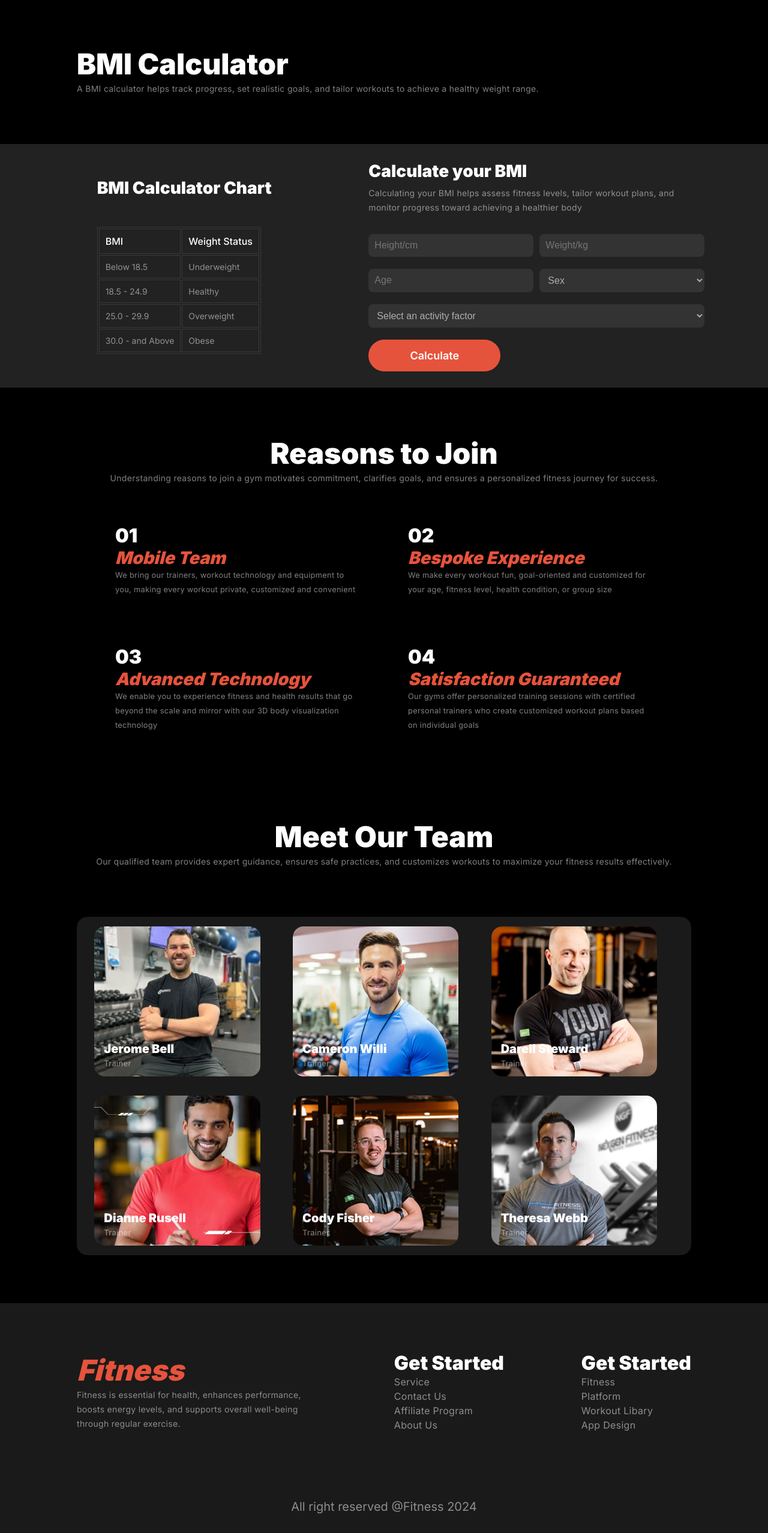
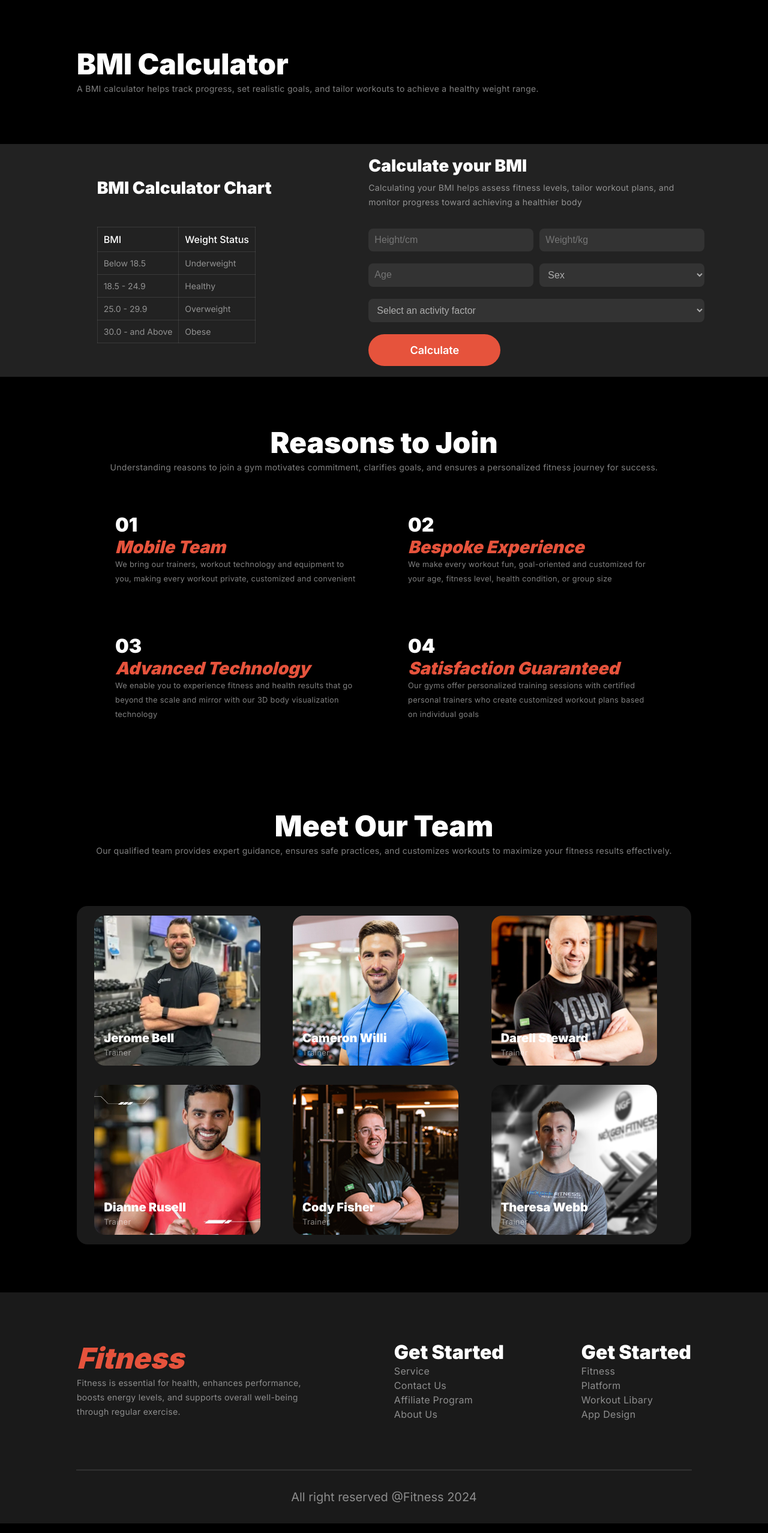
Before and after one commit to sorupchakraborty/Fitness-page, a plain HTML site: page index.html in a window 1280 px wide. Shown: the part 1835-4390 px from the top of the page at 60% size. Drawn offline with Linux system fonts and the light colour scheme; files whose address does not match are found by name.

Commit message:
Final responsive

```diff
--- a/index.html
+++ b/index.html
@@ -332,7 +332,9 @@
                 <p>Workout Libary</p>
                 <p>App Design</p>
             </div>
+
         </section>
+        <hr>
         <div class="rights-reserved">
             All right reserved @Fitness 2024
         </div>
--- a/styles/style.css
+++ b/styles/style.css
@@ -578,18 +578,12 @@ h5 {
 
 }
 
-table,
-th,
-td {
+table,td,th{
     border: 1px solid rgba(255, 255, 255, 0.1);
+    border-collapse: collapse;
 
 }
 
-/*
-form {
-    display: flex;
-    flex-direction: column;
-} */
 
 input[type="text"],
 select {
@@ -953,9 +947,9 @@ footer {
 .footer-section {
     display: flex;
     justify-content: space-between;
-    align-items: center;
     margin-bottom: 0;
     padding: 5rem;
+    gap: 30px;
 }
 
 .footer-content h5 {
@@ -978,14 +972,18 @@ footer {
     padding: 2rem;
 }
 
+hr{
+    border: 1px solid rgba(255, 255, 255, 0.1);
+    width: 80%;
+    margin: 0 auto;
+}
+
 
 
 @media screen and (max-width: 576px) {
     .footer-section {
-        display: flex;
         flex-direction: column;
-        justify-content: flex-start;
-        align-items: center;
+        justify-content: center;
     }
 
     .fit-text {
```
